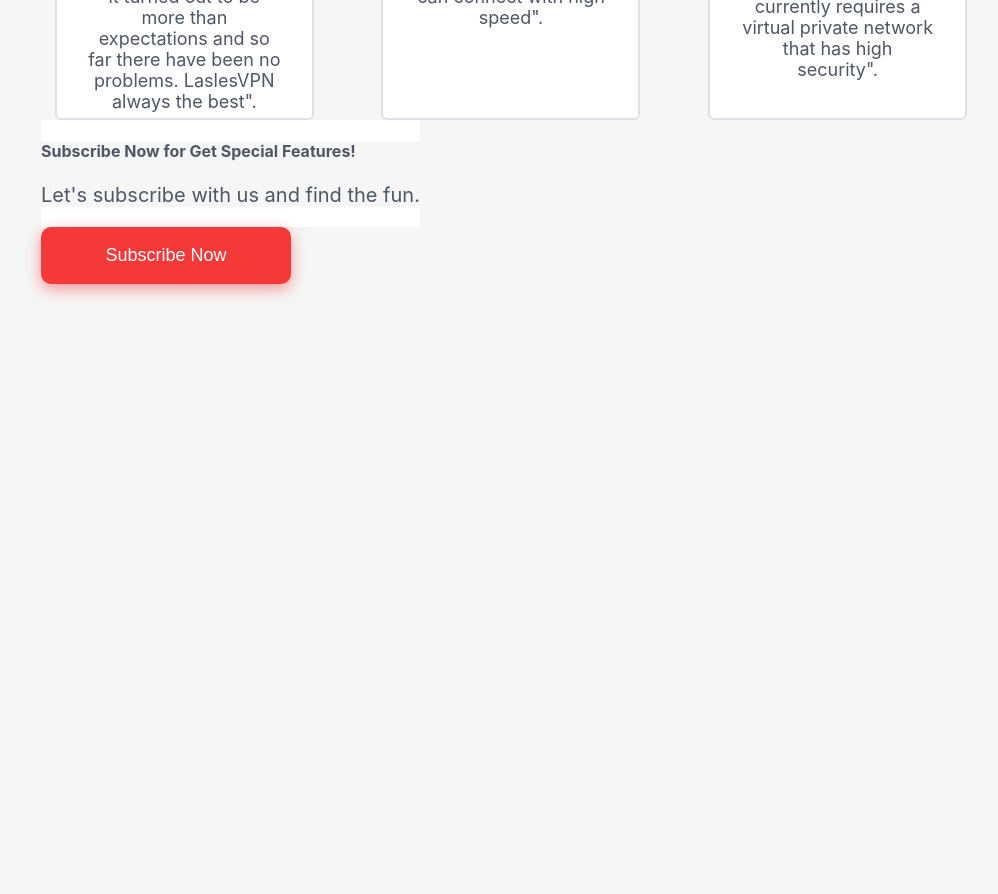
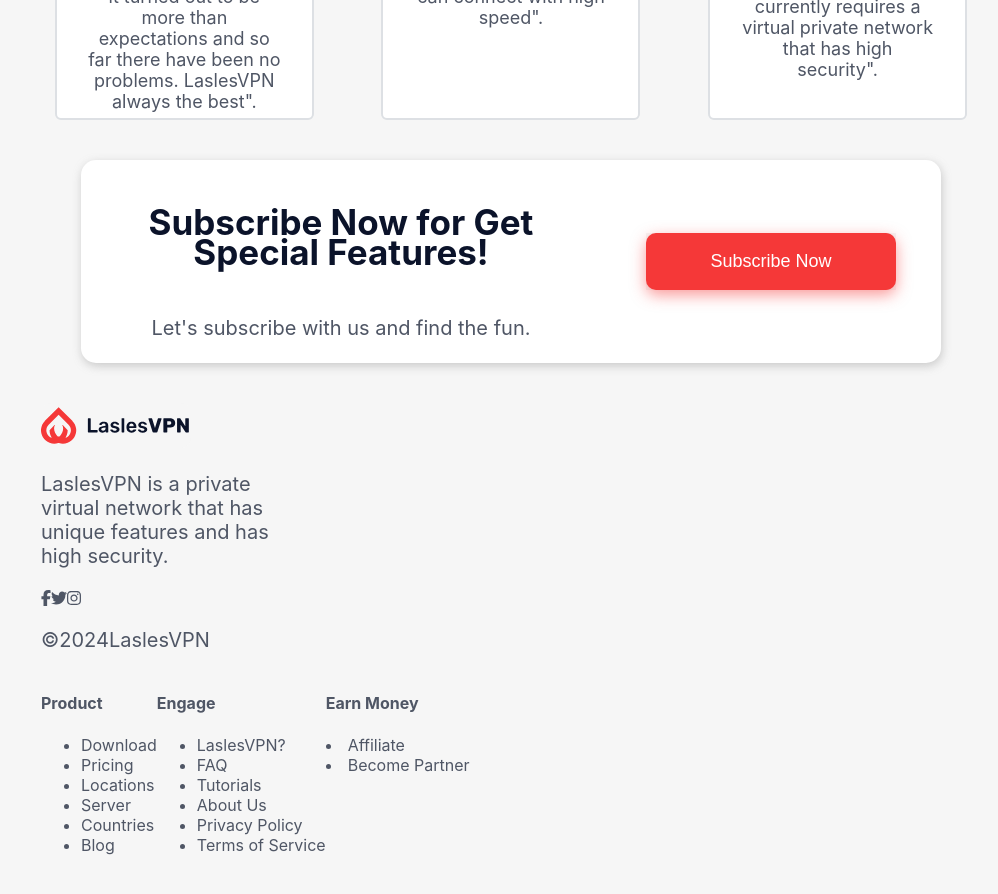
Before and after one commit to Jolanta27/LandingPage-LaslesVPN, a React (Create React App) app: page / in a window 1280 px wide. Shown: the part 4180-5074 px from the top of the page, without its empty margins (129-1127 px from the left). Before the commit the page ends 4516 px from the top, so only its background shows below. Built offline with nearby package versions, Linux system fonts and the light colour scheme.

Commit message:
added component to app

```diff
--- a/src/components/Footer.css
+++ b/src/components/Footer.css
@@ -1,19 +1,28 @@
 .footer-main-section {
     background-color: #F6F6F6;
-    width: 100%;
+    padding: 0 20px;
+}
+.subscription-main {
+    background-color: white;
     display: flex;
     align-items: center;
-    justify-content: space-between;
-    padding: 0 20px;
+    border-radius: 15px;
+    justify-content: space-around;
+    margin: 40px;
+    box-shadow: 1px 3px 10px rgba(136,136,136,.4);
 }
-
-.subscription-main {
-    background-color: white;
-
-}
-.subscription-main p, .subscription-main h4, .subscription-main button {
+.subscription-main p, .subscription-main h4, .subscription-main button, .subscription-text {
     background-color: inherit;
    ;
+}
+.subscription-text {
+    width: 50%;
+    text-align: center;
+    line-height: 30px;
+}
+.subscription-main h4 {
+    font-size: 35px;
+    color: #0B132A;
 }
 .subscription-main button {
     background-color: #f53838;
@@ -26,6 +35,13 @@
     font-weight: 500;
     box-shadow: 0px 5px 15px #f5383883;
     cursor: pointer;
-
+}
+.footer-logos {
+   width: 25%;
+}
+.footer-links-main {
 
 }
+.footer-links-section {
+  display: flex;
+}
--- a/src/components/Footer.jsx
+++ b/src/components/Footer.jsx
@@ -1,8 +1,14 @@
 import './Footer.css';
+import logo from '../Logo.svg';
+import { FontAwesomeIcon } from '@fortawesome/react-fontawesome';
+import { faFacebookF } from  '@fortawesome/free-brands-svg-icons';
+import { faTwitter } from  '@fortawesome/free-brands-svg-icons';
+import { faInstagram } from  '@fortawesome/free-brands-svg-icons';
 
 const Footer = () => {
+    const currentYear = new Date().getFullYear();
     return (
-        <>
+        <footer>
         <div className="footer-main-section">
             <div className='subscription-main'>
                 <div className='subscription-text'>
@@ -14,7 +20,46 @@
                 </div>
             </div>
         </div>
-        </>
+        <div className='footer-main-section'>
+            <div className='footer-logos'>
+                <img src={logo} alt="logo" />
+                <p>LaslesVPN is a private virtual network that has unique features and has high security.</p>
+                <FontAwesomeIcon icon={faFacebookF} />
+                <FontAwesomeIcon icon={faTwitter} />
+                <FontAwesomeIcon icon={faInstagram} />
+                <p>©{currentYear}Lasles<span>VPN</span></p>
+            </div>
+            <div className='footer-links-section'>
+            <div className='footer-links-main'>
+                <h4>Product</h4>
+                <ul>
+                    <li>Download</li>
+                    <li>Pricing</li>
+                    <li>Locations</li>
+                    <li>Server</li>
+                    <li>Countries</li>
+                    <li>Blog</li>
+                </ul>
+            </div>
+            <div>
+                <h4>Engage</h4>
+                <ul>
+                    <li>LaslesVPN?</li>
+                    <li>FAQ</li>
+                    <li>Tutorials</li>
+                    <li>About Us</li>
+                    <li>Privacy Policy</li>
+                    <li>Terms of Service</li>
+                </ul>
+            </div>
+            <div>
+                <h4>Earn Money</h4>
+                <li>Affiliate</li>
+                <li>Become Partner</li>
+            </div>
+        </div>
+        </div>
+        </footer>
     )
 }
 export default Footer;
```
